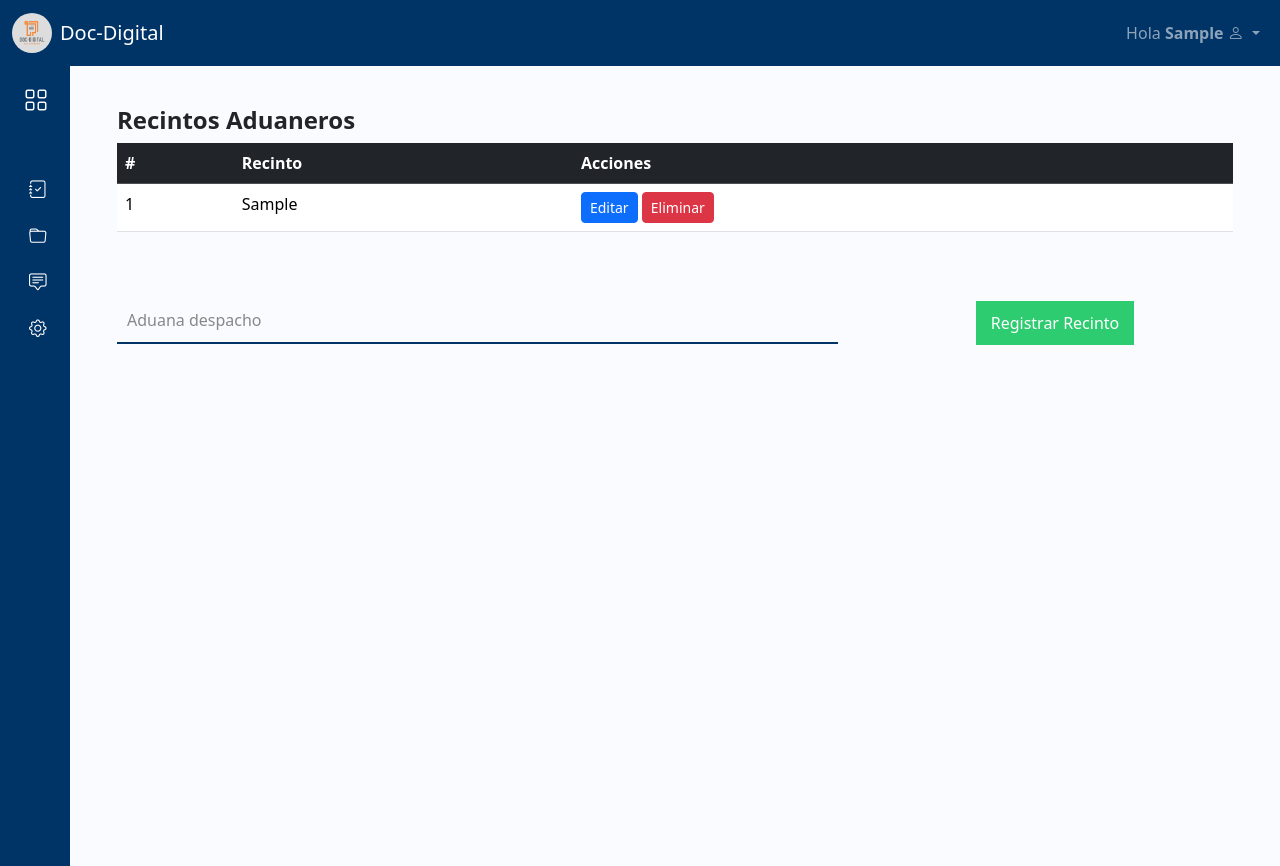
After one commit to DanielRojas2/DocDigital, a Django app: page /recinto_aduanero/recintos_aduaneros/ in a window 1280 px wide. The commit adds this page. Run offline with Django 5.2, Linux system fonts and the light colour scheme; a user stored in the database is signed in; tables that the repository leaves empty hold one stand-in row (values such as "Sample post"); some libraries are stand-ins or nearby versions.

Commit message:
creado: plantillas, formulario y vistas para las acciones CRUD para el recinto aduanero

```diff
--- /dev/null
+++ b/docDigital/apps/app_datoscarpeta/forms/AduanaDespachoForm.py
@@ -0,0 +1,7 @@
+from django import forms
+from ..models.ModeloAduanaDespacho import ModeloAduanaDespacho
+
+class RegistroAduanaDespachoForm(forms.ModelForm):
+    class Meta:
+        model = ModeloAduanaDespacho
+        fields = ['aduana_despacho']
--- /dev/null
+++ b/docDigital/apps/app_datoscarpeta/templates/aduana_despacho/recintos.html
@@ -0,0 +1,66 @@
+{% extends "base.html" %}
+
+{% block title %}Recinto Aduanero{% endblock %}
+
+{% block content %}
+    <div class="container mt-4">
+        <h1>Recintos Aduaneros</h1>
+        <div class="table-container">
+            <table class="table table-hover table-rwd">
+                <thead class="table-dark ">
+                    <tr>
+                        <th scope="col">#</th>
+                        <th scope="col">Recinto</th>
+                        <th scope="col">Acciones</th>
+                    </tr>
+                </thead>
+                <tbody class="table-striped">
+                    {% for recinto in aduana_despacho %}
+                        <tr>
+                            <td scope="row">{{ recinto.id }}</td>
+                            <td>{{ recinto.aduana_despacho }}</td>
+                            <td>
+                                <a href="{% url 'editar_recinto' recinto.id %}"
+                                class="btn btn-primary btn-sm">
+                                    Editar
+                                </a>
+                                <a href="{% url 'eliminar_recinto' recinto.id %}"
+                                class="btn btn-danger btn-sm" onclick="return confirm(
+                                    '¿Estas seguro de eliminar este recinto?'
+                                );">
+                                    Eliminar
+                                </a>
+                            </td>
+                        </tr>
+                    {% endfor %}
+                </tbody>
+            </table>
+        </div>
+        <form method="post" id="contact-form">
+            <div class="row d-flex align-items-center">
+                <div class="col-lg-8">
+                    {% for field in aduana_despacho_form %}
+                        <div class="input-container">
+                            {{ field }}
+                            <label for="{{ field.id_for_label }}">{{ field.label }}</label>
+                            {% if field.errors %}
+                                <ul class="errorList">
+                                    {% for error in field.errors %}
+                                        <li>{{ error }}</li>
+                                    {% endfor %}
+                                </ul>
+                            {% endif %}
+                        </div>
+                    {% endfor %}
+                </div>
+                <div class="col-lg-4">
+                    {% csrf_token %}
+                    <div class="button-container">
+                        <button type="submit">Registrar Recinto</button>
+                    </div>
+                </div>
+            </div>
+
+        </form>
+    </div>
+{% endblock %}
--- /dev/null
+++ b/docDigital/apps/app_datoscarpeta/urls.py
@@ -0,0 +1,11 @@
+from django.urls import path
+
+from .views.AduanaDespachoView import (
+    lista_aduana_despacho, editar_aduana_despacho, elimiar_aduana_despacho
+)
+
+urlpatterns = [
+    path('recintos_aduaneros/', lista_aduana_despacho, name='recintos_aduaneros'),
+    path('editar_recinto/<int:pk>/', editar_aduana_despacho, name='editar_recinto'),
+    path('eliminar_recinto/<int:pk>/', elimiar_aduana_despacho, name='eliminar_recinto'),
+]
--- a/docDigital/apps/app_datoscarpeta/views.py
+++ /dev/null
@@ -1,3 +0,0 @@
-from django.shortcuts import render
-
-# Create your views here.
--- /dev/null
+++ b/docDigital/apps/app_datoscarpeta/views/AduanaDespachoView.py
@@ -0,0 +1,49 @@
+from django.shortcuts import render, redirect, get_object_or_404
+from django.contrib.auth.decorators import login_required
+
+from ..models.ModeloAduanaDespacho import ModeloAduanaDespacho
+from ..forms.AduanaDespachoForm import RegistroAduanaDespachoForm
+
+@login_required
+def lista_aduana_despacho(request):
+    aduana_despacho = ModeloAduanaDespacho.objects.all()[:5]
+
+    if request.method == 'POST':
+        aduana_despacho_form = RegistroAduanaDespachoForm(request.POST)
+        if aduana_despacho_form.is_valid():
+            aduana_despacho_form.save()
+            return redirect('recintos_aduaneros')
+    else:
+        aduana_despacho_form = RegistroAduanaDespachoForm()
+    return render(
+        request, 'aduana_despacho/recintos.html',
+        {
+            'aduana_despacho': aduana_despacho,
+            'aduana_despacho_form':aduana_despacho_form
+        }
+    )
+
+@login_required
+def editar_aduana_despacho(request, pk):
+    recinto = get_object_or_404(ModeloAduanaDespacho, pk=pk)
+    if request.method == 'POST':
+        editar_recinto_form = RegistroAduanaDespachoForm(
+            request.POST, instance=recinto
+        )
+        if editar_recinto_form.is_valid():
+            editar_recinto_form.save()
+            return redirect('recintos_aduaneros')
+    else:
+        editar_recinto_form = RegistroAduanaDespachoForm(instance=recinto)
+    return render(
+        request, 'aduana_despacho/editar_recinto.html',
+        {
+            'editar_recinto_form':editar_recinto_form,
+            'recinto':recinto
+        }
+    )
+
+def elimiar_aduana_despacho(request, pk):
+    recinto = get_object_or_404(ModeloAduanaDespacho, pk=pk)
+    recinto.delete()
+    return redirect('recintos_aduaneros')
--- a/docDigital/apps/app_inicio/static/css/base.css
+++ b/docDigital/apps/app_inicio/static/css/base.css
@@ -5,8 +5,8 @@
 }
 
 body::-webkit-scrollbar {
-    display: none;  /* Para Chrome, Safari y Edge */
-  }
+    display: none;
+}
 
 /* navbar styles */
 .bg-custom {
@@ -235,3 +235,23 @@ a.sidebar-link:hover {
     transform: rotate(45deg);
     transition: all .2s ease-out;
 }
+
+/* table styles */
+:root {
+    --min_width_recinto: 900px;
+    --max_width_recinto: 400px;
+}
+
+.table-rwd {
+    min-width: var(--min_width_recinto);
+}
+
+.table-container {
+    overflow-y: auto;
+}
+
+@media (max-width: 480px){
+    .table-rwd {
+        min-width: var(--max_width_recinto);
+    }
+}
--- a/docDigital/apps/app_inicio/templates/base.html
+++ b/docDigital/apps/app_inicio/templates/base.html
@@ -76,16 +76,15 @@
                         </a>
                         <ul id="tramites" class="sidebar-dropdown list-unstyled collapse" data-bs-parent="#sidebar">
                             <li class="sidebar-item">
-                                <a href="aduana.html" class="sidebar-link">Recinto Aduanero</a>
+                                <a href="{% url 'recintos_aduaneros' %}" class="sidebar-link">
+                                    Recinto Aduanero
+                                </a>
                             </li>
                             <li class="sidebar-item">
-                                <a href="mercaderia.html" class="sidebar-link">Mercaderia</a>
+                                <a href="#" class="sidebar-link">Mercaderia</a>
                             </li>
                             <li class="sidebar-item">
                                 <a href="#" class="sidebar-link">Importador</a>
-                            </li>
-                            <li class="sidebar-item">
-                                <a href="#" class="sidebar-link">Personal Agencia</a>
                             </li>
                         </ul>
                     </li>
--- a/docDigital/docDigital/urls.py
+++ b/docDigital/docDigital/urls.py
@@ -21,4 +21,5 @@ urlpatterns = [
     path('admin/', admin.site.urls),
     path('usuarios/', include('apps.app_usuarios.urls')),
     path('home/', include('apps.app_inicio.urls')),
+    path('recinto_aduanero/', include('apps.app_datoscarpeta.urls')),
 ]
```
Also changed, not shown: docDigital/apps/app_datoscarpeta/templates/aduana_despacho/editar_recinto.html (added, +28 -0 lines), docDigital/apps/app_datoscarpeta/forms/__init__.py (added), docDigital/apps/app_datoscarpeta/views/__init__.py (added).
